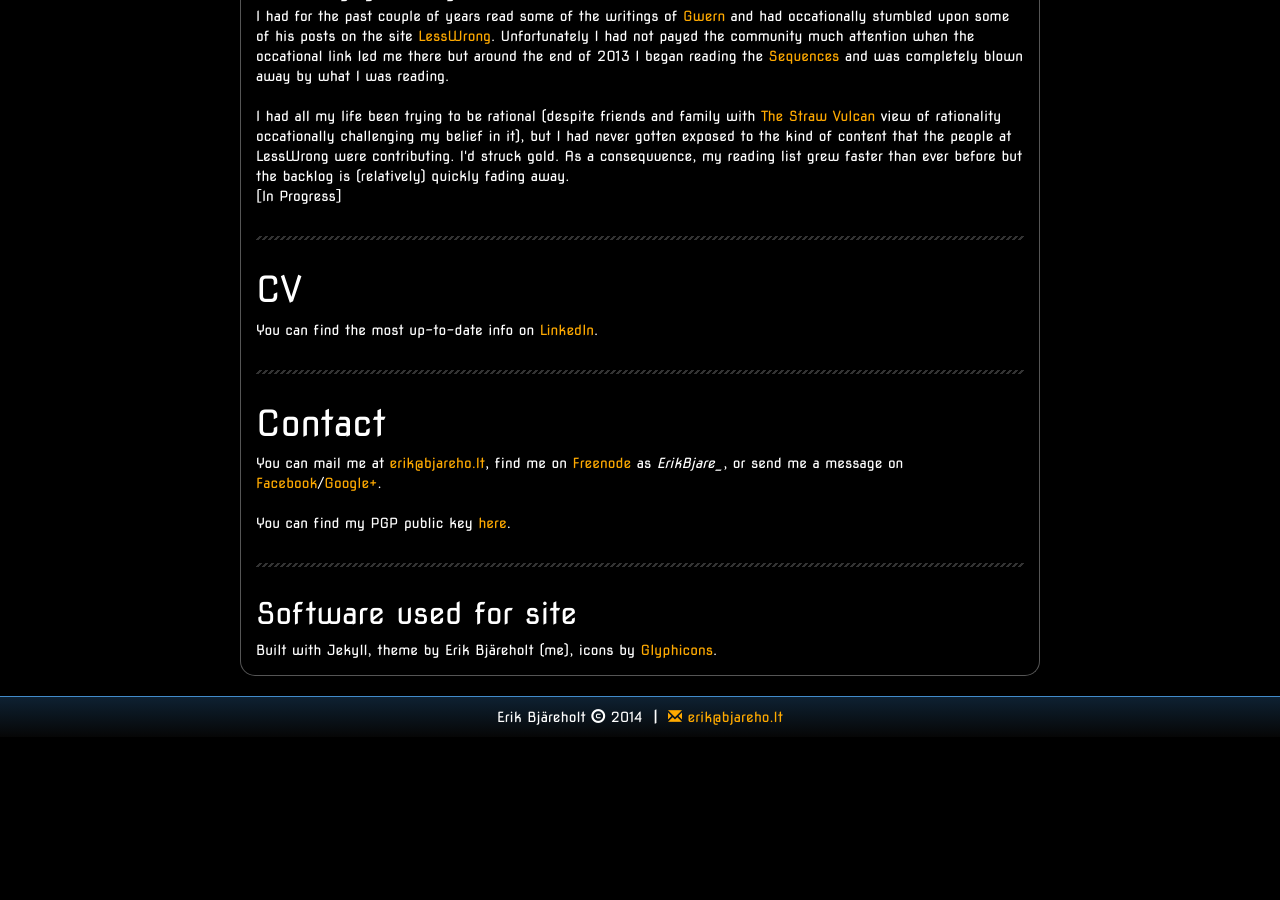
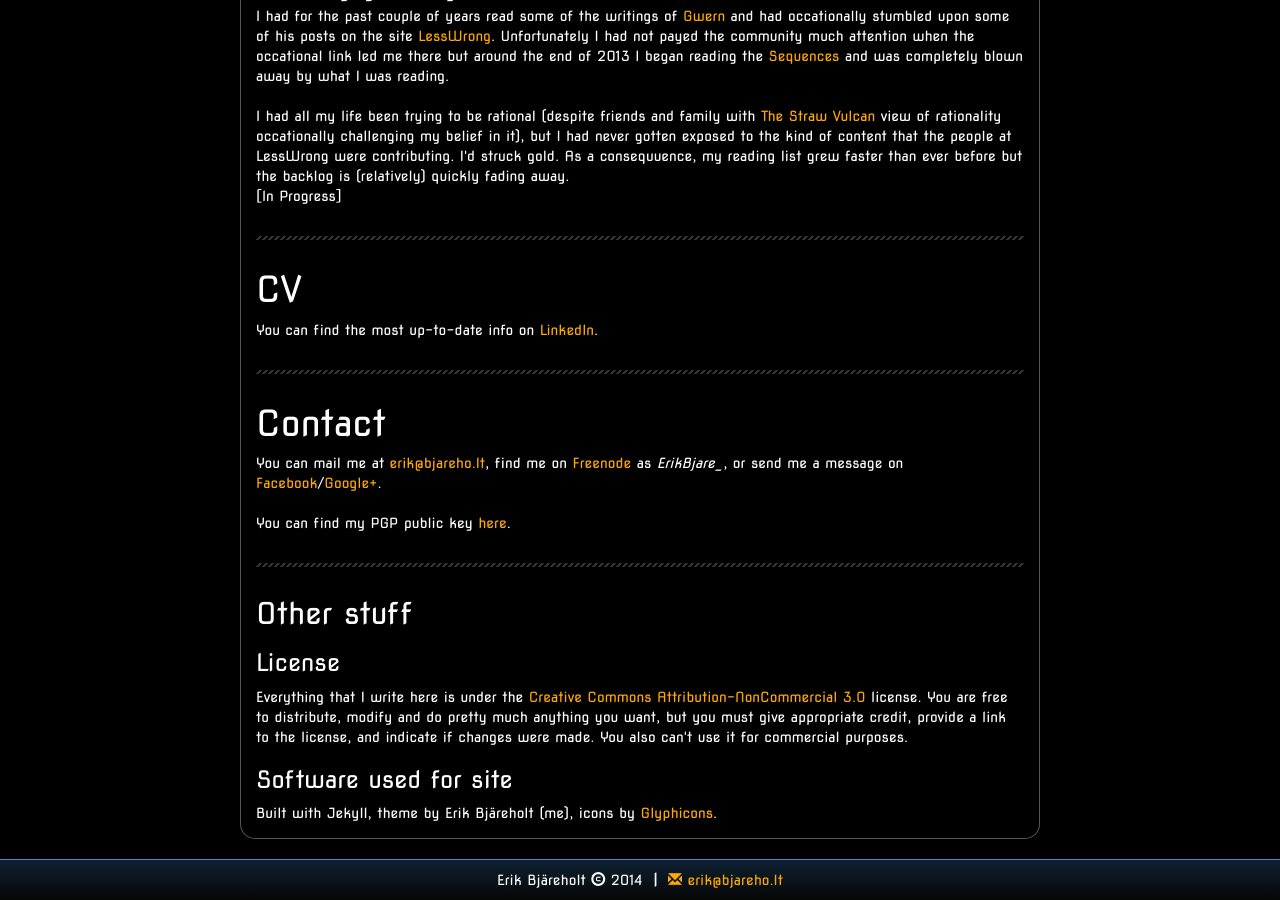
Before and after one commit to ErikBjare/ErikBjare.github.io, a Jekyll site: the page built from about/index.html, in a window 1280 px wide and 900 px high, scrolled down 1762 px. Built offline with Jekyll 4.4.1, drawn with Linux system fonts in a browser that asks for light colours; nearby versions of some CDN libraries; Markdown is read by kramdown in place of the engine named in the settings; before the commit the page ends 2499 px from its top, so only the background shows below that.

Commit message:
Updated about page

```diff
--- a/about/index.html
+++ b/about/index.html
@@ -132,6 +132,11 @@
         <hr>
 
         <div class="section">
-            <h2>Software used for site</h2>
+            <h2>Other stuff</h2>
+
+            <h3>License</h3>
+            Everything that I write here is under the <a href="https://creativecommons.org/licenses/by-nc/3.0/">Creative Commons Attribution-NonCommercial 3.0</a> license. You are free to distribute, modify and do pretty much anything you want, but you must give appropriate credit, provide a link to the license, and indicate if changes were made. You also can't use it for commercial purposes.
+
+            <h3>Software used for site</h3>
             Built with Jekyll, theme by Erik Bj&auml;reholt (me), icons by <a href="http://glyphicons.com/">Glyphicons</a>.
         </div>
```
